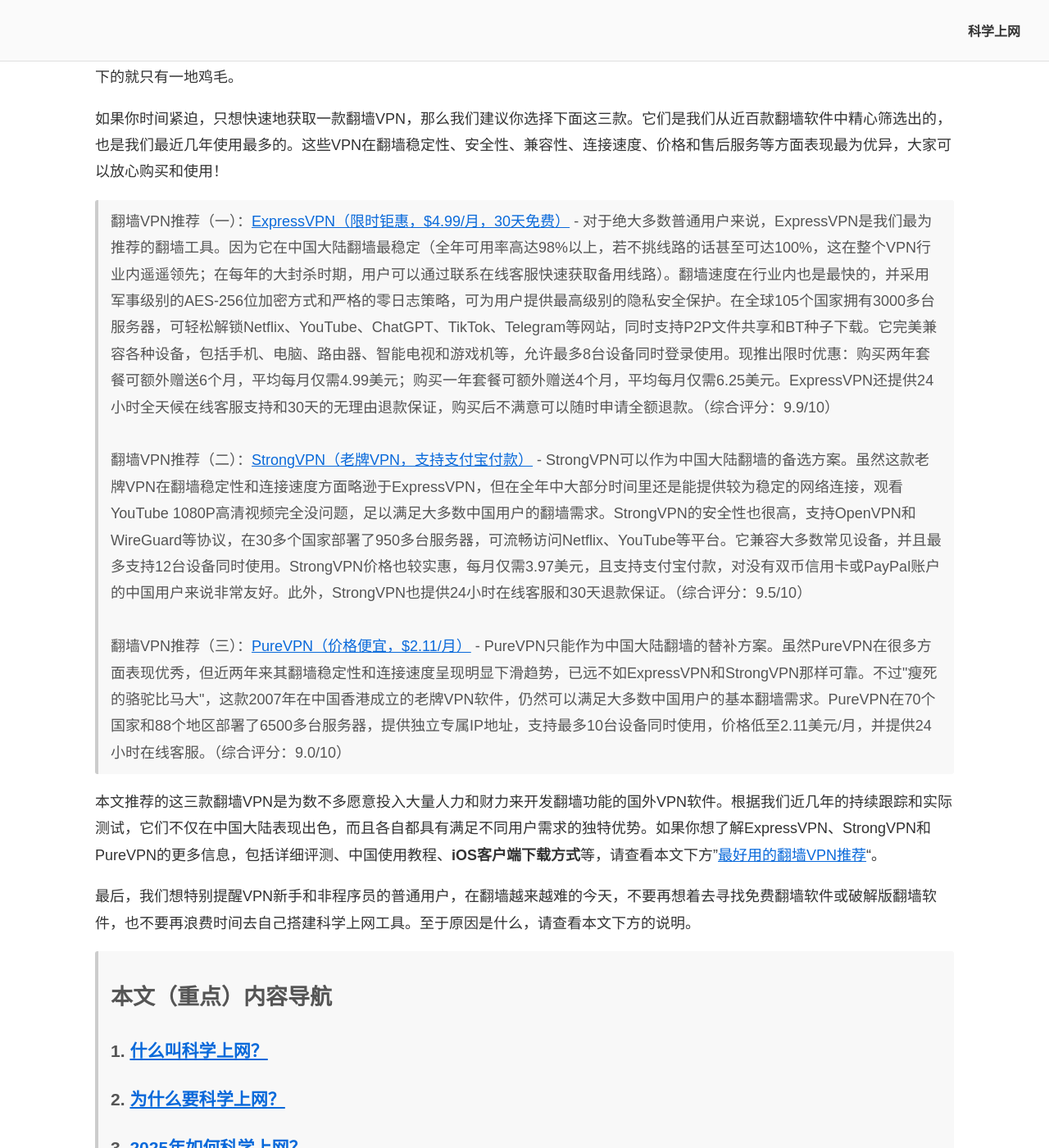
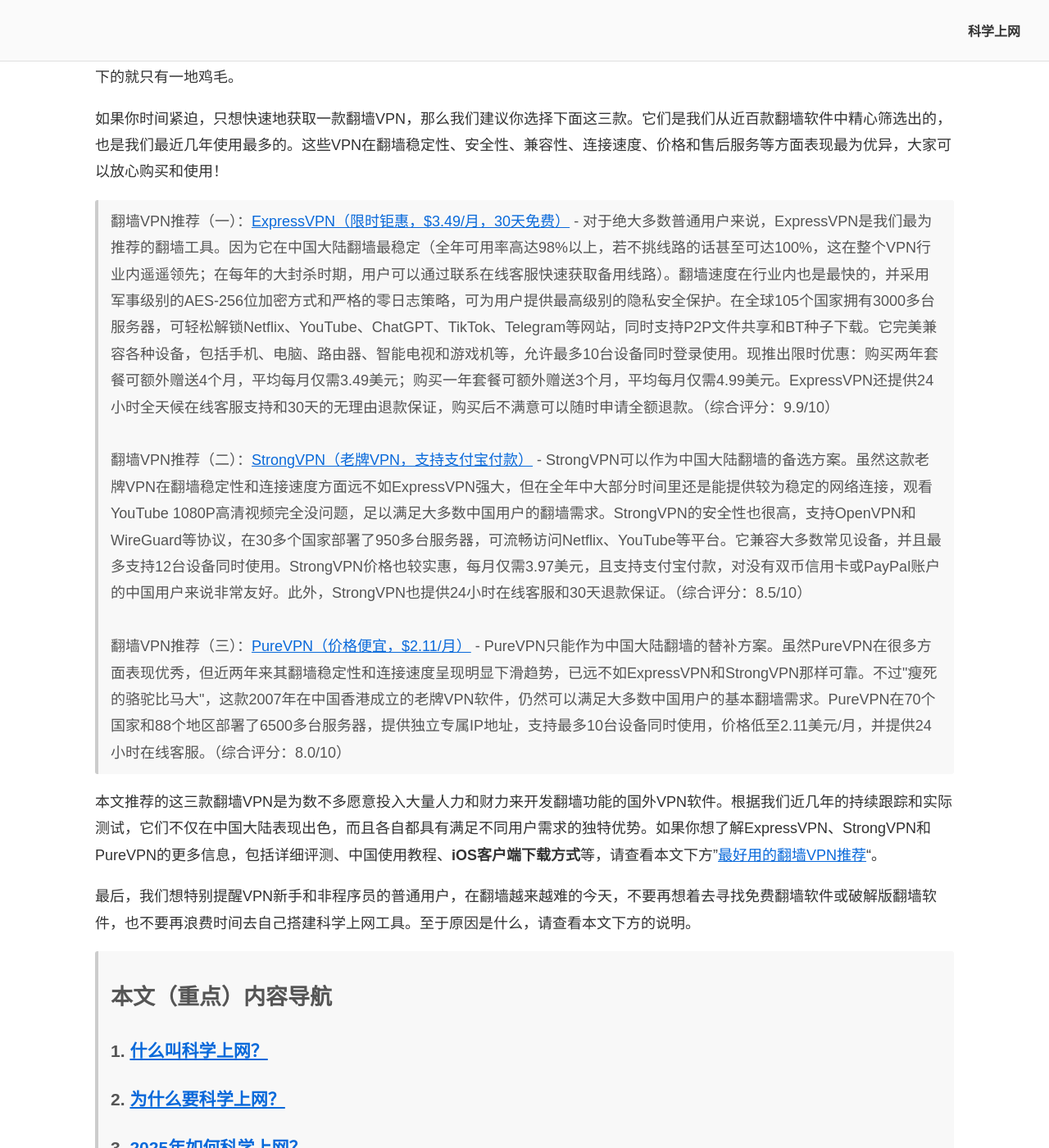
Before and after one commit to chinavpns/chinavpns.github.io, a Jekyll site: the page built from index.md, in a window 1280 px wide and 1400 px high, scrolled down 1077 px. Shown: the whole window at 82% size. Built offline with Jekyll 4.4.1, drawn with Linux system fonts in a browser that asks for light colours; some of the changed text lies outside the part shown.

Commit message:
Update index.md

```diff
--- a/index.md
+++ b/index.md
@@ -6,7 +6,7 @@
 
 # 科学上网指南：2025年最好用的翻墙软件和翻墙VPN推荐
 
-<p align="center">最近更新于：2025年8月14日</p>
+<p align="center">最近更新于：2025年9月6日</p>
 
 ![科学上网指南：最好用的翻墙软件和翻墙VPN推荐](https://raw.githubusercontent.com/chinavpns/chinavpns.github.io/refs/heads/main/image/%E7%A7%91%E5%AD%A6%E4%B8%8A%E7%BD%91%E6%95%99%E7%A8%8B.png)
 
@@ -18,11 +18,11 @@
 
 <blockquote>
 
-翻墙VPN推荐（一）：<a href="https://wallvpn.com/go/expressvpn/" rel="nofollow">ExpressVPN（限时钜惠，$4.99/月，30天免费）</a> - 对于绝大多数普通用户来说，ExpressVPN是我们最为推荐的翻墙工具。因为它在中国大陆翻墙最稳定（全年可用率高达98%以上，若不挑线路的话甚至可达100%，这在整个VPN行业内遥遥领先；在每年的大封杀时期，用户可以通过联系在线客服快速获取备用线路）。翻墙速度在行业内也是最快的，并采用军事级别的AES-256位加密方式和严格的零日志策略，可为用户提供最高级别的隐私安全保护。在全球105个国家拥有3000多台服务器，可轻松解锁Netflix、YouTube、ChatGPT、TikTok、Telegram等网站，同时支持P2P文件共享和BT种子下载。它完美兼容各种设备，包括手机、电脑、路由器、智能电视和游戏机等，允许最多8台设备同时登录使用。现推出限时优惠：购买两年套餐可额外赠送6个月，平均每月仅需4.99美元；购买一年套餐可额外赠送4个月，平均每月仅需6.25美元。ExpressVPN还提供24小时全天候在线客服支持和30天的无理由退款保证，购买后不满意可以随时申请全额退款。（综合评分：9.9/10）<br/> <br/>
+翻墙VPN推荐（一）：<a href="https://wallvpn.com/go/expressvpn/" rel="nofollow">ExpressVPN（限时钜惠，$3.49/月，30天免费）</a> - 对于绝大多数普通用户来说，ExpressVPN是我们最为推荐的翻墙工具。因为它在中国大陆翻墙最稳定（全年可用率高达98%以上，若不挑线路的话甚至可达100%，这在整个VPN行业内遥遥领先；在每年的大封杀时期，用户可以通过联系在线客服快速获取备用线路）。翻墙速度在行业内也是最快的，并采用军事级别的AES-256位加密方式和严格的零日志策略，可为用户提供最高级别的隐私安全保护。在全球105个国家拥有3000多台服务器，可轻松解锁Netflix、YouTube、ChatGPT、TikTok、Telegram等网站，同时支持P2P文件共享和BT种子下载。它完美兼容各种设备，包括手机、电脑、路由器、智能电视和游戏机等，允许最多10台设备同时登录使用。现推出限时优惠：购买两年套餐可额外赠送4个月，平均每月仅需3.49美元；购买一年套餐可额外赠送3个月，平均每月仅需4.99美元。ExpressVPN还提供24小时全天候在线客服支持和30天的无理由退款保证，购买后不满意可以随时申请全额退款。（综合评分：9.9/10）<br/> <br/>
 
-翻墙VPN推荐（二）：<a href="https://wallvpn.com/go/strong-vpn/" rel="nofollow">StrongVPN（老牌VPN，支持支付宝付款）</a> - StrongVPN可以作为中国大陆翻墙的备选方案。虽然这款老牌VPN在翻墙稳定性和连接速度方面略逊于ExpressVPN，但在全年中大部分时间里还是能提供较为稳定的网络连接，观看YouTube 1080P高清视频完全没问题，足以满足大多数中国用户的翻墙需求。StrongVPN的安全性也很高，支持OpenVPN和WireGuard等协议，在30多个国家部署了950多台服务器，可流畅访问Netflix、YouTube等平台。它兼容大多数常见设备，并且最多支持12台设备同时使用。StrongVPN价格也较实惠，每月仅需3.97美元，且支持支付宝付款，对没有双币信用卡或PayPal账户的中国用户来说非常友好。此外，StrongVPN也提供24小时在线客服和30天退款保证。（综合评分：9.5/10）<br/> <br/>
+翻墙VPN推荐（二）：<a href="https://wallvpn.com/go/strong-vpn/" rel="nofollow">StrongVPN（老牌VPN，支持支付宝付款）</a> - StrongVPN可以作为中国大陆翻墙的备选方案。虽然这款老牌VPN在翻墙稳定性和连接速度方面远不如ExpressVPN强大，但在全年中大部分时间里还是能提供较为稳定的网络连接，观看YouTube 1080P高清视频完全没问题，足以满足大多数中国用户的翻墙需求。StrongVPN的安全性也很高，支持OpenVPN和WireGuard等协议，在30多个国家部署了950多台服务器，可流畅访问Netflix、YouTube等平台。它兼容大多数常见设备，并且最多支持12台设备同时使用。StrongVPN价格也较实惠，每月仅需3.97美元，且支持支付宝付款，对没有双币信用卡或PayPal账户的中国用户来说非常友好。此外，StrongVPN也提供24小时在线客服和30天退款保证。（综合评分：8.5/10）<br/> <br/>
 
-翻墙VPN推荐（三）：<a href="https://wallvpn.com/go/purevpn/" rel="nofollow">PureVPN（价格便宜，$2.11/月）</a> - PureVPN只能作为中国大陆翻墙的替补方案。虽然PureVPN在很多方面表现优秀，但近两年来其翻墙稳定性和连接速度呈现明显下滑趋势，已远不如ExpressVPN和StrongVPN那样可靠。不过"瘦死的骆驼比马大"，这款2007年在中国香港成立的老牌VPN软件，仍然可以满足大多数中国用户的基本翻墙需求。PureVPN在70个国家和88个地区部署了6500多台服务器，提供独立专属IP地址，支持最多10台设备同时使用，价格低至2.11美元/月，并提供24小时在线客服。（综合评分：9.0/10）
+翻墙VPN推荐（三）：<a href="https://wallvpn.com/go/purevpn/" rel="nofollow">PureVPN（价格便宜，$2.11/月）</a> - PureVPN只能作为中国大陆翻墙的替补方案。虽然PureVPN在很多方面表现优秀，但近两年来其翻墙稳定性和连接速度呈现明显下滑趋势，已远不如ExpressVPN和StrongVPN那样可靠。不过"瘦死的骆驼比马大"，这款2007年在中国香港成立的老牌VPN软件，仍然可以满足大多数中国用户的基本翻墙需求。PureVPN在70个国家和88个地区部署了6500多台服务器，提供独立专属IP地址，支持最多10台设备同时使用，价格低至2.11美元/月，并提供24小时在线客服。（综合评分：8.0/10）
 
 </blockquote>
 
@@ -99,7 +99,7 @@
 
 与国外知名翻墙VPN相比，机场类翻墙软件除了价格相对便宜外，在其他方面几乎没有什么优势。首先，机场一般只提供基础的翻墙功能，无法提供强大的隐私安全保护。其次，机场提供的服务器节点较少，通常集中在大陆周边和美国等地区，无法用于解锁全球各地受地域限制的网站和应用。
 
-此外，大多数机场仅兼容Windows、MacOS、Android等平台，iOS用户则需借助Clash或Shadowrocket等第三方客户端才能使用。同时，机场通常只允许3-5台设备同时登录，这与<a href="https://chinavpns.github.io/#%E7%BF%BB%E5%A2%99vpn%E6%8E%A8%E8%8D%90%E4%B8%80expressvpn---%E7%BF%BB%E5%A2%99%E9%9D%9E%E5%B8%B8%E7%A8%B3%E5%AE%9A%E5%AE%89%E5%85%A8%E6%80%A7%E9%AB%98%E9%80%9F%E5%BA%A6%E4%B8%9A%E5%86%85%E6%9C%80%E5%BF%AB30%E5%A4%A9%E5%85%8D%E8%B4%B9">ExpressVPN(支持8台设备)</a>、<a href="https://chinavpns.github.io/#%E7%BF%BB%E5%A2%99vpn%E6%8E%A8%E8%8D%90%E4%BA%8Cstrongvpn---%E8%80%81%E7%89%8Cvpn%E6%94%AF%E6%8C%81%E6%94%AF%E4%BB%98%E5%AE%9D%E4%BB%98%E6%AC%BE">StrongVPN(支持12台设备)</a>、<a href="https://chinavpns.github.io/#%E7%BF%BB%E5%A2%99vpn%E6%8E%A8%E8%8D%90%E4%B8%89purevpn---%E5%AE%89%E5%85%A8%E5%A5%BD%E7%94%A8%E4%BB%B7%E6%A0%BC%E4%BE%BF%E5%AE%9C211%E7%BE%8E%E9%87%91%E6%9C%88">PureVPN(支持10台设备)</a>等国外翻墙VPN相比差距明显。
+此外，大多数机场仅兼容Windows、MacOS、Android等平台，iOS用户则需借助Clash或Shadowrocket等第三方客户端才能使用。同时，机场通常只允许3-5台设备同时登录，这与<a href="https://chinavpns.github.io/#%E7%BF%BB%E5%A2%99vpn%E6%8E%A8%E8%8D%90%E4%B8%80expressvpn---%E7%BF%BB%E5%A2%99%E9%9D%9E%E5%B8%B8%E7%A8%B3%E5%AE%9A%E5%AE%89%E5%85%A8%E6%80%A7%E9%AB%98%E9%80%9F%E5%BA%A6%E4%B8%9A%E5%86%85%E6%9C%80%E5%BF%AB30%E5%A4%A9%E5%85%8D%E8%B4%B9">ExpressVPN(支持10台设备)</a>、<a href="https://chinavpns.github.io/#%E7%BF%BB%E5%A2%99vpn%E6%8E%A8%E8%8D%90%E4%BA%8Cstrongvpn---%E8%80%81%E7%89%8Cvpn%E6%94%AF%E6%8C%81%E6%94%AF%E4%BB%98%E5%AE%9D%E4%BB%98%E6%AC%BE">StrongVPN(支持12台设备)</a>、<a href="https://chinavpns.github.io/#%E7%BF%BB%E5%A2%99vpn%E6%8E%A8%E8%8D%90%E4%B8%89purevpn---%E5%AE%89%E5%85%A8%E5%A5%BD%E7%94%A8%E4%BB%B7%E6%A0%BC%E4%BE%BF%E5%AE%9C211%E7%BE%8E%E9%87%91%E6%9C%88">PureVPN(支持10台设备)</a>等国外翻墙VPN相比差距明显。
 
 在客户服务方面，机场一般只提供工单支持，没有24小时在线客服，遇到问题可能需要等待很长时间才能得到回复。最重要的是，由于大多数机场由个人或小团队运营，其服务的稳定性和安全性难以与国外翻墙VPN相媲美。机场服务器可能因负载过高而频繁断线，或者因运营方能力有限、站长突然“跑路”等原因，导致用户遭受财产和服务的双重损失。
 
@@ -155,7 +155,7 @@
 
 ### 翻墙VPN推荐（一）：<a href="https://wallvpn.com/go/expressvpn/" rel="nofollow">ExpressVPN - 翻墙非常稳定，安全性高，速度业内最快，30天免费</a>
 
-![ExpressVPN Banner：科学上网指南，最好用的翻墙软件和翻墙VPN推荐](https://chinavpns.github.io/image/expressvpn%20banner%203.jpg)
+![ExpressVPN Banner：科学上网指南，最好用的翻墙软件和翻墙VPN推荐](https://raw.githubusercontent.com/chinavpns/chinavpns.github.io/refs/heads/main/image/ExpressVPN%E5%AE%98%E7%BD%91.png)
 
 <blockquote>
 
@@ -167,7 +167,7 @@
 
 </blockquote>
 
-ExpressVPN成立于2009年，总部位于英属维尔京群岛，是全球顶级的VPN！它翻墙非常稳定，在中国大陆全年可用率高达98%以上，连接速度也是行业内最快的，同时兼容性很好，支持8台设备同时登录使用。现在购买2年套餐，还可额外赠送6个月，每月仅需4.99美元，并提供30天退款保证，不满意可随时全额退款。总体来说，ExpressVPN在中国非常好用，一直稳居翻墙VPN推荐榜首，是中国用户科学上网的理想选择。
+ExpressVPN成立于2009年，总部位于英属维尔京群岛，是全球顶级的VPN！它翻墙非常稳定，在中国大陆全年可用率高达98%以上，连接速度也是行业内最快的，同时兼容性很好，支持10台设备同时登录使用。现在购买2年套餐，还可额外赠送4个月，每月仅需3.49美元，并提供30天退款保证，不满意可随时全额退款。总体来说，ExpressVPN在中国非常好用，一直稳居翻墙VPN推荐榜首，是中国用户科学上网的理想选择。
 
 在中国翻墙非常稳定：ExpressVPN采用自主研发的Lightway协议，该协议显著提升了连接速度和稳定性，能够在复杂的网络环境下快速建立稳定的连接，确保用户在中国大陆也能顺畅访问被封锁的网站。为了更好地服务中国用户，ExpressVPN不断优化其APP和服务器网络，并定期更新IP地址，以确保服务的高可用性。许多用户反馈，即使在每年的敏感时期，ExpressVPN依然能够稳定运行，翻墙效果始终可靠。
 
@@ -175,13 +175,13 @@
 
 遍布全球的服务器网络：ExpressVPN在全球105个国家和地区部署了超过3000台服务器，包括中国香港、中国台湾、日本、韩国、新加坡等地区。位于大陆周边的服务器节点，为中国用户提供了稳定且快速的连接速度。根据我们的实测结果，ExpressVPN的连接速度在整个行业内是最快的。此外，它没有流量或带宽限制，所有服务器均支持P2P文件共享，非常适合用于观看海外高清视频、在线游戏以及种子下载。
 
-广泛的兼容性：ExpressVPN支持多种设备和操作系统，包括Windows、MacOS、iOS、Android和Linux等主流设备，还提供适用于路由器、智能电视以及浏览器的专用应用程序。一个账户最多可支持8台设备同时在线，非常适合家庭用户或多设备使用者。无论是在电脑、手机还是智能电视上使用，ExpressVPN都能提供一致且高质量的服务体验。此外，其应用程序设计简洁直观，即使是第一次使用VPN的新手用户也能轻松上手，快速完成设置。
+广泛的兼容性：ExpressVPN支持多种设备和操作系统，包括Windows、MacOS、iOS、Android和Linux等主流设备，还提供适用于路由器、智能电视以及浏览器的专用应用程序。一个账户最多可支持10台设备同时在线，非常适合家庭用户或多设备使用者。无论是在电脑、手机还是智能电视上使用，ExpressVPN都能提供一致且高质量的服务体验。此外，其应用程序设计简洁直观，即使是第一次使用VPN的新手用户也能轻松上手，快速完成设置。
 
-限时钜惠：现在通过下方链接购买ExpressVPN的2年套餐，可额外获赠6个月服务，平均每月仅需4.99美元。如果选择1年套餐，也可额外获赠4个月服务，平均每月仅需6.25美元。此外，ExpressVPN支持多种支付方式，包括信用卡、PayPal和比特币等，购买过程方便快捷。
+限时钜惠：现在通过下方链接购买ExpressVPN的2年套餐，可额外获赠4个月服务，平均每月仅需3.49美元。如果选择1年套餐，也可额外获赠3个月服务，平均每月仅需4.99美元。此外，ExpressVPN支持多种支付方式，包括信用卡、PayPal和比特币等，购买过程方便快捷。
 
 客户服务和退款保证：ExpressVPN提供24小时全天候客户支持，用户可通过即时聊天或邮件快速获得帮助。其客服团队响应迅速，能够高效解决用户在技术支持或账户管理方面遇到的各类问题。此外，ExpressVPN提供30天无理由退款保证，用户可在30天内随时申请全额退款，让购买体验完全无风险。
 
-![ExpressVPN价格：科学上网指南，最好用的翻墙软件和翻墙VPN推荐](https://raw.githubusercontent.com/chinavpns/chinavpns.github.io/refs/heads/main/image/ExpressVPN%E4%BB%B7%E6%A0%BC.jpg)
+![ExpressVPN价格：科学上网指南，最好用的翻墙软件和翻墙VPN推荐](https://raw.githubusercontent.com/chinavpns/chinavpns.github.io/refs/heads/main/image/ExpressVPN%E4%BB%B7%E6%A0%BC.png)
 
 总的来说，ExpressVPN凭借其卓越的翻墙能力、顶级的安全功能、覆盖全球的庞大服务器网络、出色的兼容性以及优质的客户服务，稳居2025年国内最好用的翻墙VPN榜首，成为绝大多数中国用户的科学上网首选工具。
 
@@ -193,11 +193,11 @@
 
 第一步：<a href="https://wallvpn.com/go/expressvpn/">打开ExpressVPN官网</a>，并点击"Get ExpressVPN"按钮。
 
-![科学上网指南，购买ExpressVPN帐号第一步：打开ExpressVPN官网，并点击"Get ExpressVPN"按钮。](https://raw.githubusercontent.com/chinavpns/chinavpns.github.io/refs/heads/main/image/%E7%A7%91%E5%AD%A6%E4%B8%8A%E7%BD%91-ExpressVPN-1.png)
+![科学上网指南，购买ExpressVPN帐号第一步：打开ExpressVPN官网，并点击"Get ExpressVPN"按钮。](https://raw.githubusercontent.com/chinavpns/chinavpns.github.io/refs/heads/main/image/ExpressVPN%E5%AE%98%E7%BD%91.png)
 
 第二步：选择一个付费套餐，并点击"Get Special Deal"按钮。
 
-![科学上网指南，购买ExpressVPN帐号第二步：选择一个付费套餐，并点击"Get Special Deal"按钮。](https://raw.githubusercontent.com/chinavpns/chinavpns.github.io/refs/heads/main/image/%E7%A7%91%E5%AD%A6%E4%B8%8A%E7%BD%91-ExpressVPN-2.png)
+![科学上网指南，购买ExpressVPN帐号第二步：选择一个付费套餐，并点击"Get Special Deal"按钮。](https://raw.githubusercontent.com/chinavpns/chinavpns.github.io/refs/heads/main/image/ExpressVPN%E4%BB%B7%E6%A0%BC.png)
 
 第三步：输入电子邮箱，并选择信用卡或者PayPal进行支付。
 
@@ -227,7 +227,7 @@
 
 #### 如何持续享受ExpressVPN最新优惠折扣？
 
-ExpressVPN的最新优惠是：现在购买其2年套餐，可额外获赠6个月服务，平均每月仅需4.99美元。这个优惠折扣仅针对首次购买ExpressVPN的新用户，老用户则无法享受。如果你的ExpressVPN套餐到期后，想继续享受这一优惠，可以点击本文下方ExpressVPN优惠链接进入官网，然后使用一个全新的邮箱注册新账号，这样就能再次享受"买2年送6个月"的优惠了。
+ExpressVPN的最新优惠是：现在购买其2年套餐，可额外获赠4个月服务，平均每月仅需3.49美元。这个优惠折扣仅针对首次购买ExpressVPN的新用户，老用户则无法享受。如果你的ExpressVPN套餐到期后，想继续享受这一优惠，可以点击本文下方ExpressVPN优惠链接进入官网，然后使用一个全新的邮箱注册新账号，这样就能再次享受"买2年送4个月"的优惠了。
 
 <p align="center"><a href="https://wallvpn.com/go/expressvpn/" rel="nofollow">立即获取ExpressVPN（限时钜惠）</a></p>
 
@@ -645,11 +645,11 @@
 
 最近这几年，随着防火长城（GFW）的不断升级，科学上网工具已成为大多数中国用户的必备工具。其中，ExpressVPN、StrongVPN和PureVPN等顶级翻墙VPN凭借其出色的速度、安全性、遍布全球的服务器节点和良好的用户体验，在翻墙软件市场中占据了领先地位，成为中国用户翻墙的首选。
 
-* 翻墙首选：**<a href="https://wallvpn.com/go/expressvpn/" rel="nofollow">ExpressVPN</a>** - 翻墙非常稳定，安全性高，连接速度业内最快，在105个国家拥有3000多台服务器，轻松解锁Netflix、Youtube、ChatGPT、TikTok、Telegram等网站，可用于P2P文件共享和BT种子下载，完美兼容各类手机、电脑、路由器、智能电视、游戏机等设备，允许8台设备同时登录使用，提供24小时在线客服和为期30天的退款保证。（综合评分：9.9/10）
+* 翻墙首选：**<a href="https://wallvpn.com/go/expressvpn/" rel="nofollow">ExpressVPN</a>** - 翻墙非常稳定，安全性高，连接速度业内最快，在105个国家拥有3000多台服务器，轻松解锁Netflix、Youtube、ChatGPT、TikTok、Telegram等网站，可用于P2P文件共享和BT种子下载，完美兼容各类手机、电脑、路由器、智能电视、游戏机等设备，允许10台设备同时登录使用，提供24小时在线客服和为期30天的退款保证。（综合评分：9.9/10）
 
-* 翻墙备选：**<a href="https://wallvpn.com/go/strong-vpn/" rel="nofollow">StrongVPN</a>** - 老牌VPN，翻墙也比较稳定，在30个国家和地区部署了950多台服务器，支持12台设备同时登录使用，价格便宜，每月仅需3.97美金，支持支付宝付款。（综合评分：9.5/10）
+* 翻墙备选：**<a href="https://wallvpn.com/go/strong-vpn/" rel="nofollow">StrongVPN</a>** - 老牌VPN，翻墙也比较稳定，在30个国家和地区部署了950多台服务器，支持12台设备同时登录使用，价格便宜，每月仅需3.97美金，支持支付宝付款。（综合评分：8.5/10）
 
-* 翻墙替补：**<a href="https://wallvpn.com/go/purevpn/" rel="nofollow">PureVPN</a>** - 安全好用，在70个国家88个地区部署了6500多台服务器，提供独立专属IP地址，支持10台设备同时登录使用，价格低至2.11美金/月，提供24小时在线客服。（综合评分：9.0/10）
+* 翻墙替补：**<a href="https://wallvpn.com/go/purevpn/" rel="nofollow">PureVPN</a>** - 安全好用，在70个国家88个地区部署了6500多台服务器，提供独立专属IP地址，支持10台设备同时登录使用，价格低至2.11美金/月，提供24小时在线客服。（综合评分：8.0/10）
 
 2025年，中国大陆用户在使用科学上网工具时，一定要牢记以下几个关键注意事项！
 
```
